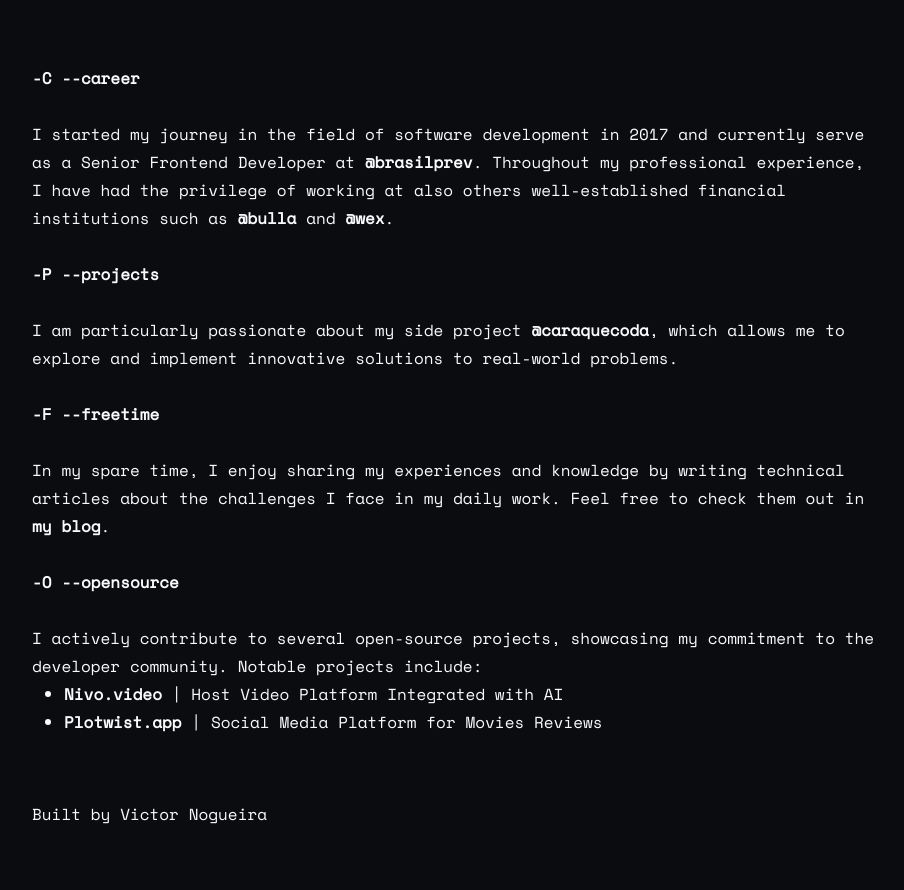
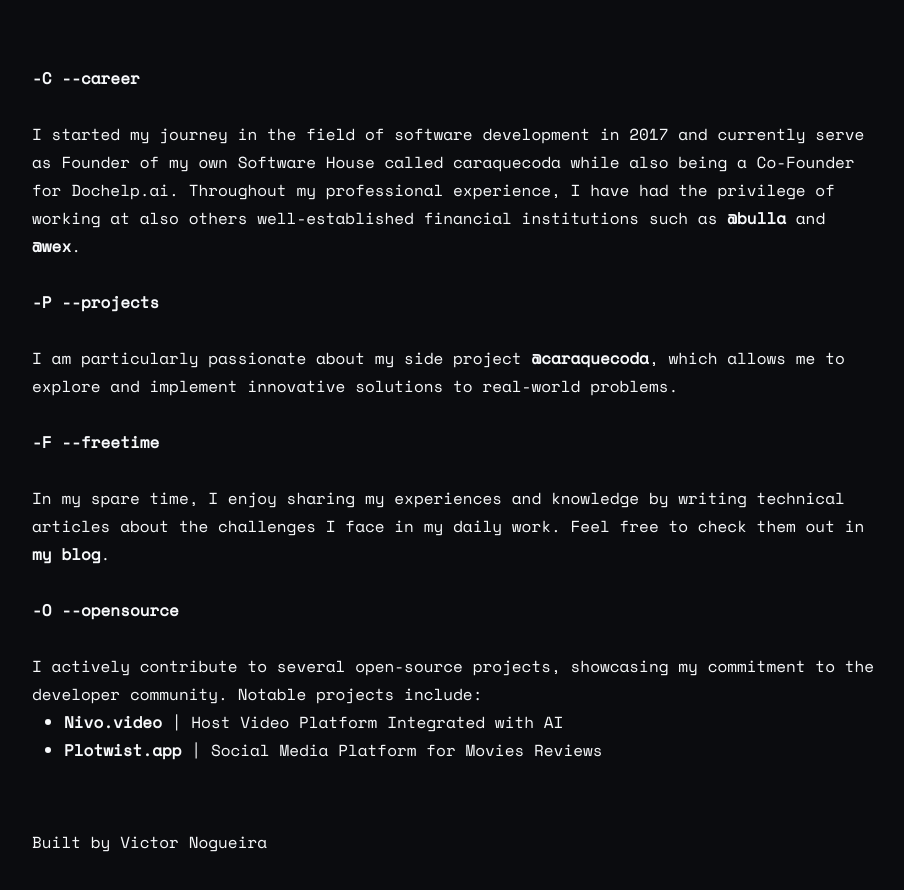
Before and after one commit to vmnog/vmnog.com, a Next.js app: page /about in a window 1280 px wide. Shown: the part 240-1130 px from the top of the page, without its empty margins (184-1088 px from the left). Built offline with nearby package versions, Linux system fonts and the light colour scheme.

Commit message:
chore: update career section from about page

```diff
--- a/src/app/about/page.tsx
+++ b/src/app/about/page.tsx
@@ -30,34 +30,70 @@
   return (
     <div className="space-y-20">
       <TerminalCommand
-        directory='about'
-        command='vmnog --help'
-        output='Usage: vmnog [OPTION]'
+        directory="about"
+        command="vmnog --help"
+        output="Usage: vmnog [OPTION]"
       />
 
-      <article className='flex flex-col space-y-7'>
+      <article className="flex flex-col space-y-7">
         <p className="font-bold">-C --career</p>
         <p>
-          I started my journey in the field of software development in 2017 and currently serve as a Senior Frontend Developer at <Link href="#" className='font-bold'>@brasilprev</Link>. Throughout my professional experience, I have had the privilege of working at also others well-established financial institutions such as <Link href="https://www1.brasilprev.com.br/home" className='font-bold'>@bulla</Link> and <Link href="https://www.wexinc.com/" className='font-bold'>@wex</Link>.
+          I started my journey in the field of software development in 2017 and
+          currently serve as Founder of my own Software House called caraquecoda
+          while also being a Co-Founder for Dochelp.ai. Throughout my
+          professional experience, I have had the privilege of working at also
+          others well-established financial institutions such as{' '}
+          <Link
+            href="https://www1.brasilprev.com.br/home"
+            className="font-bold"
+          >
+            @bulla
+          </Link>{' '}
+          and{' '}
+          <Link href="https://www.wexinc.com/" className="font-bold">
+            @wex
+          </Link>
+          .
         </p>
 
         <p className="font-bold">-P --projects</p>
         <p>
-          I am particularly passionate about my side project <Link className='font-bold' href="http://caraquecoda.com.br/">@caraquecoda</Link>
-          , which allows me to explore and implement innovative solutions to real-world problems.
+          I am particularly passionate about my side project{' '}
+          <Link className="font-bold" href="http://caraquecoda.com.br/">
+            @caraquecoda
+          </Link>
+          , which allows me to explore and implement innovative solutions to
+          real-world problems.
         </p>
 
         <p className="font-bold">-F --freetime</p>
         <p>
-          In my spare time, I enjoy sharing my experiences and knowledge by writing technical articles about the challenges I face in my daily work. Feel free to check them out in <Link href="/blog" className='font-bold'>my blog</Link>.
+          In my spare time, I enjoy sharing my experiences and knowledge by
+          writing technical articles about the challenges I face in my daily
+          work. Feel free to check them out in{' '}
+          <Link href="/blog" className="font-bold">
+            my blog
+          </Link>
+          .
         </p>
 
         <p className="font-bold">-O --opensource</p>
         <p>
-          I actively contribute to several open-source projects, showcasing my commitment to the developer community. Notable projects include:
-          <ul className='pl-8 list-disc'>
-            <li><Link className='font-bold' href="https://nivo.video/">Nivo.video</Link> | Host Video Platform Integrated with AI</li>
-            <li><Link className='font-bold' href="https://plotwist.app/">Plotwist.app</Link> | Social Media Platform for Movies Reviews</li>
+          I actively contribute to several open-source projects, showcasing my
+          commitment to the developer community. Notable projects include:
+          <ul className="list-disc pl-8">
+            <li>
+              <Link className="font-bold" href="https://nivo.video/">
+                Nivo.video
+              </Link>{' '}
+              | Host Video Platform Integrated with AI
+            </li>
+            <li>
+              <Link className="font-bold" href="https://plotwist.app/">
+                Plotwist.app
+              </Link>{' '}
+              | Social Media Platform for Movies Reviews
+            </li>
           </ul>
         </p>
       </article>
```
